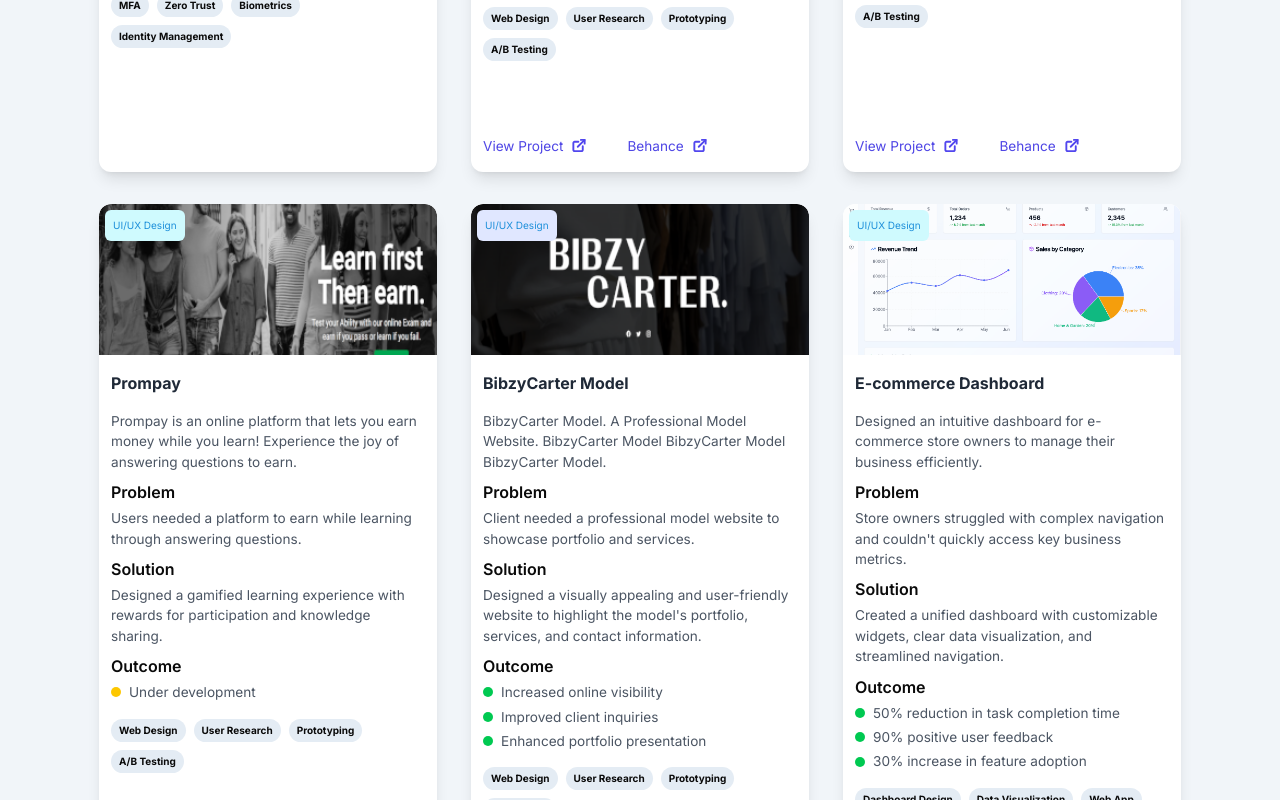
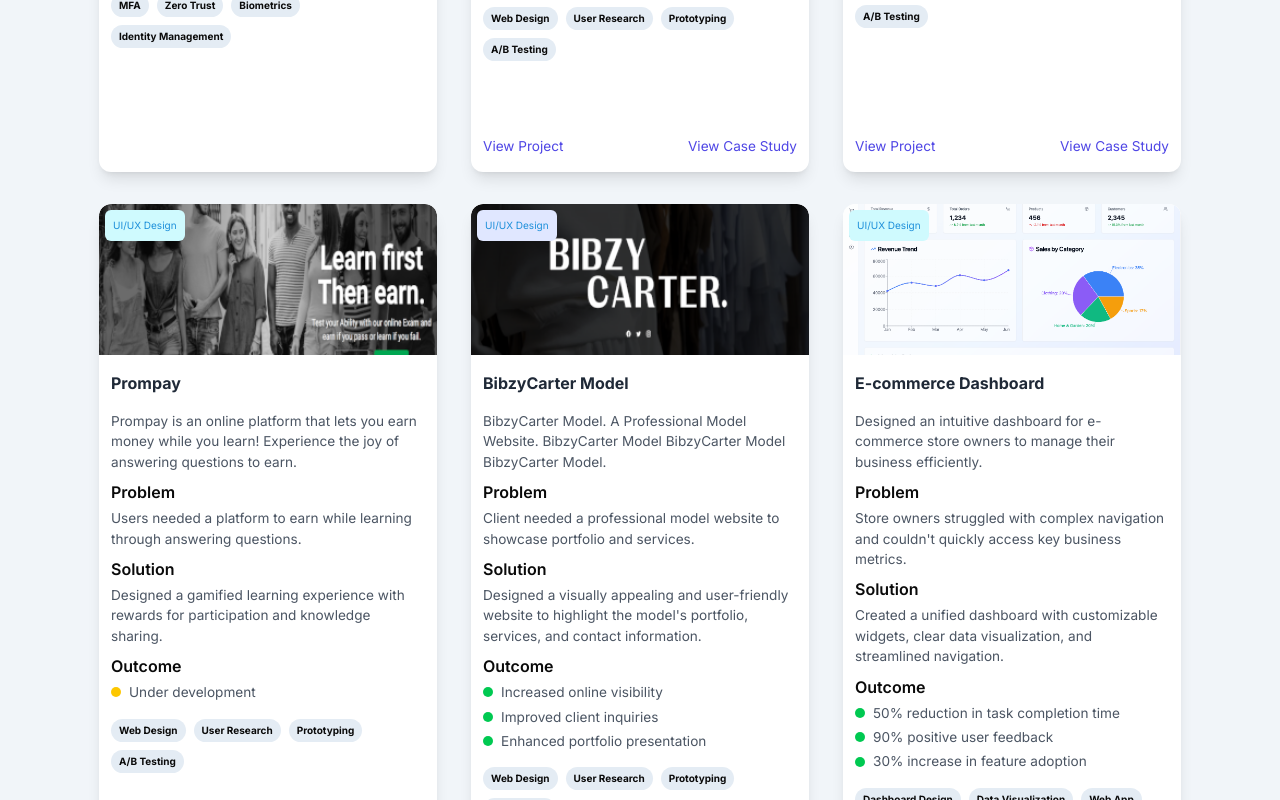
Before and after one commit to jofwitsolution/azzim-latest-portfolio, a Next.js app: page / in a window 1280 px wide. Shown: the part 4080-4880 px from the top of the page. Built offline with nearby package versions, Linux system fonts and the light colour scheme.

Commit message:
Update links

```diff
--- a/app/(home)/components/MyWork.tsx
+++ b/app/(home)/components/MyWork.tsx
@@ -99,7 +99,7 @@ const MyWork = () => {
                   </div>
                 </div>
 
-                <div className="flex gap-10">
+                <div className="flex justify-between">
                   {project.source && (
                     <div className="">
                       <Link
@@ -110,12 +110,12 @@ const MyWork = () => {
                         <span className="text-[13.6px] text-primary-100">
                           View Project
                         </span>
-                        <Image
+                        {/* <Image
                           src={"/icons/open-link.svg"}
                           width={16}
                           height={16}
                           alt="open-link"
-                        />
+                        /> */}
                       </Link>
                     </div>
                   )}
@@ -127,14 +127,14 @@ const MyWork = () => {
                         className="flex gap-2 items-center"
                       >
                         <span className="text-[13.6px] text-primary-100">
-                          Behance
+                          View Case Study
                         </span>
-                        <Image
+                        {/* <Image
                           src={"/icons/open-link.svg"}
                           width={16}
                           height={16}
                           alt="open-link"
-                        />
+                        /> */}
                       </Link>
                     </div>
                   )}
--- a/app/blog/[slug]/page.tsx
+++ b/app/blog/[slug]/page.tsx
@@ -1,7 +1,14 @@
 import { dbConnect } from "@/lib/db/mongoose";
 import BlogModel from "@/models/Blog";
+import { Metadata } from "next";
 
 export const dynamic = "force-dynamic";
+
+export const metadata: Metadata = {
+  title: "Blog - Azzim Aina",
+  description:
+    "Read the latest articles on UX design, cybersecurity, research, and more.",
+};
 
 function formatDate(dateStr: string | Date) {
   const d = new Date(dateStr);
--- a/app/blog/layout.tsx
+++ b/app/blog/layout.tsx
@@ -1,5 +1,11 @@
+import { Metadata } from "next";
 import React from "react";
 
+export const metadata: Metadata = {
+  title: "Blog - Azzim Aina",
+  description:
+    "Read the latest articles on UX design, cybersecurity, research, and more.",
+};
 const BlogLayout = ({
   children,
 }: Readonly<{
--- a/app/blog/page.tsx
+++ b/app/blog/page.tsx
@@ -9,6 +9,13 @@ import {
   CardDescription,
 } from "@/components/ui/card";
 import { Button } from "@/components/ui/button";
+import { Metadata } from "next";
+
+export const metadata: Metadata = {
+  title: "Blog - Azzim Aina",
+  description:
+    "Read the latest articles on UX design, cybersecurity, research, and more.",
+};
 
 function formatDate(dateStr: string) {
   const d = new Date(dateStr);
```
